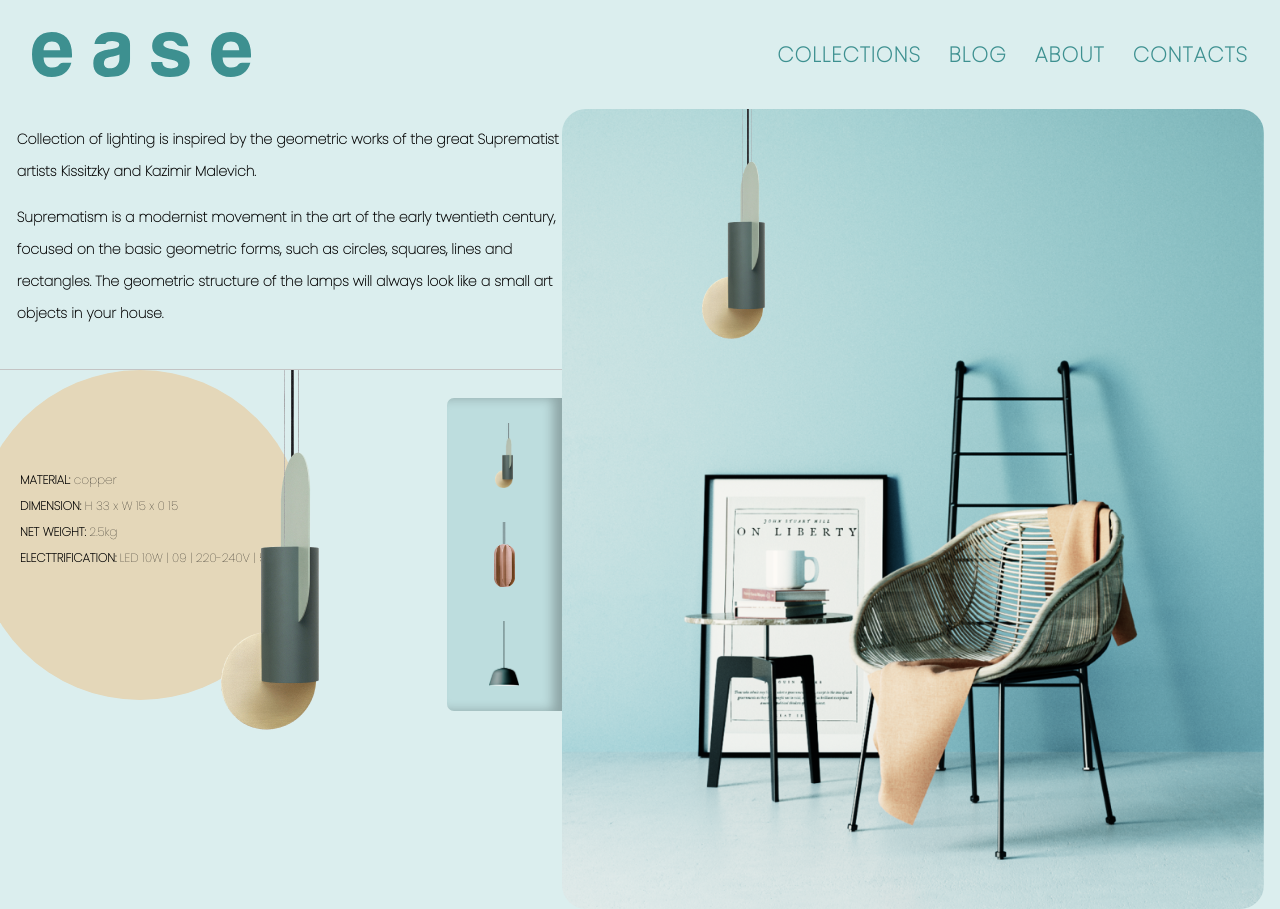
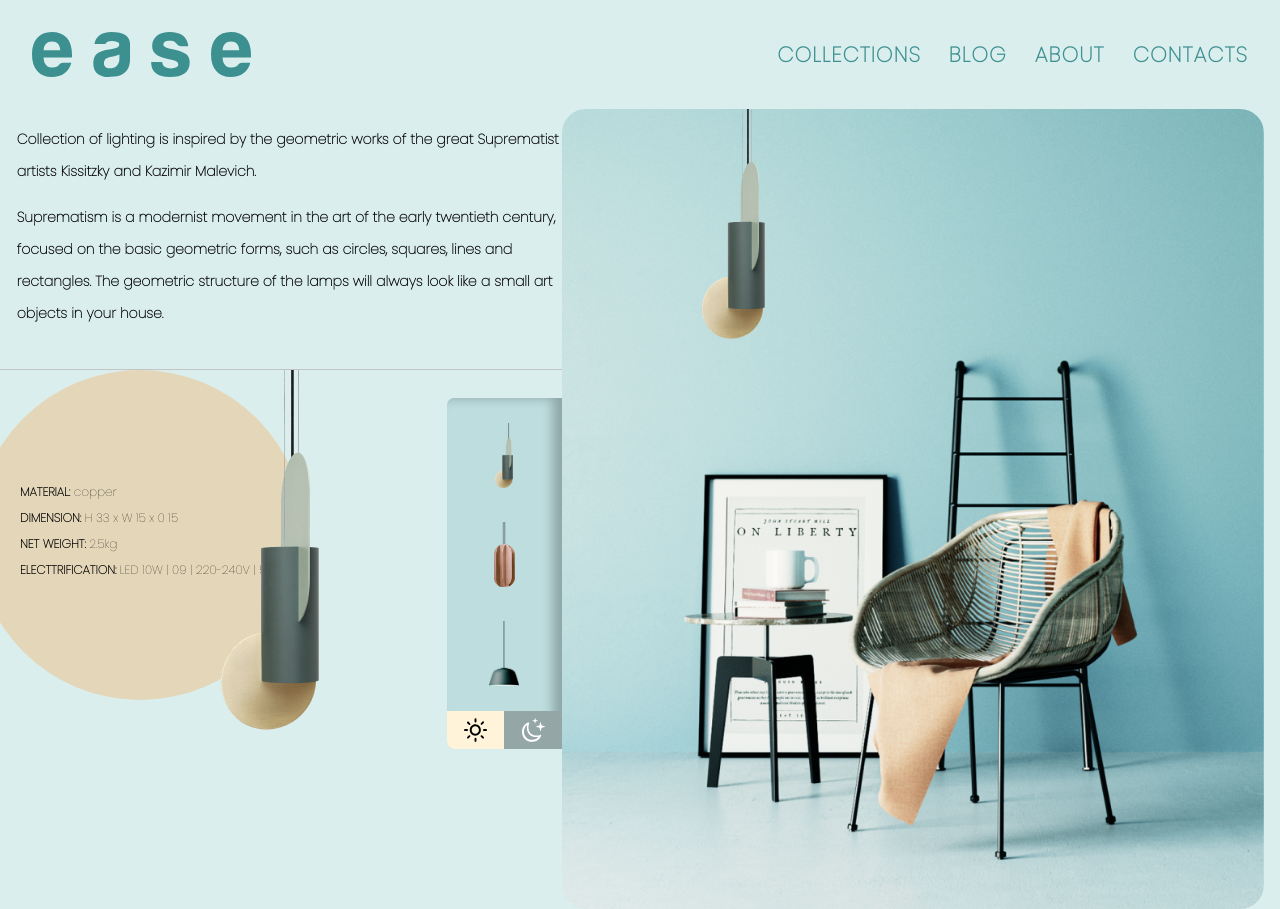
Before and after one commit to weck0/ease, a React (Create React App) app: page / in a window 1280 px wide. Built offline with nearby package versions, Linux system fonts and the light colour scheme.

Commit message:
style for day and night buttons

```diff
--- a/src/Control.scss
+++ b/src/Control.scss
@@ -1,13 +1,14 @@
 .Control {
   margin-top: 28px;
+  background: #bdddde;
+  border-radius: 7px 0 0 7px;
+  box-shadow: inset -9px 0px 11px 0px rgb(0 0 0 / 25%);
+  overflow: hidden;
   ul {
     list-style-type: none;
     margin: 0;
     padding: 8px;
     right: 0;
-    background: #bdddde;
-    border-radius: 7px 0 0 7px;
-    box-shadow: inset -9px 0px 11px 0px rgb(0 0 0 / 25%);
 
     li {
       padding: 17px;
@@ -28,4 +29,25 @@
       }
     }
   }
+  .day-night {
+    display: flex;
+    justify-content: space-around;
+    span {
+      display: flex;
+      align-items: center;
+      justify-content: center;
+      img {
+        width: 40%;
+        height: 38px;
+      }
+    }
+    span:first-child {
+      background: #fff3da;
+      flex: 1;
+    }
+    span:last-child {
+      background: #94a6a6;
+      flex: 1;
+    }
+  }
 }
--- a/src/Control.tsx
+++ b/src/Control.tsx
@@ -28,6 +28,14 @@ function Control(props: { step: number; setStep: React.Dispatch<number> }) {
           <img src={`img/lamp3.png`} alt="lampe 3" />
         </li>
       </ul>
+      <div className="day-night">
+        <span>
+          <img src="img/day.svg"></img>
+        </span>
+        <span>
+          <img src="img/night.svg"></img>
+        </span>
+      </div>
     </div>
   );
 }
```
Also changed, not shown: public/img/day.svg (added), public/img/night.svg (added).
